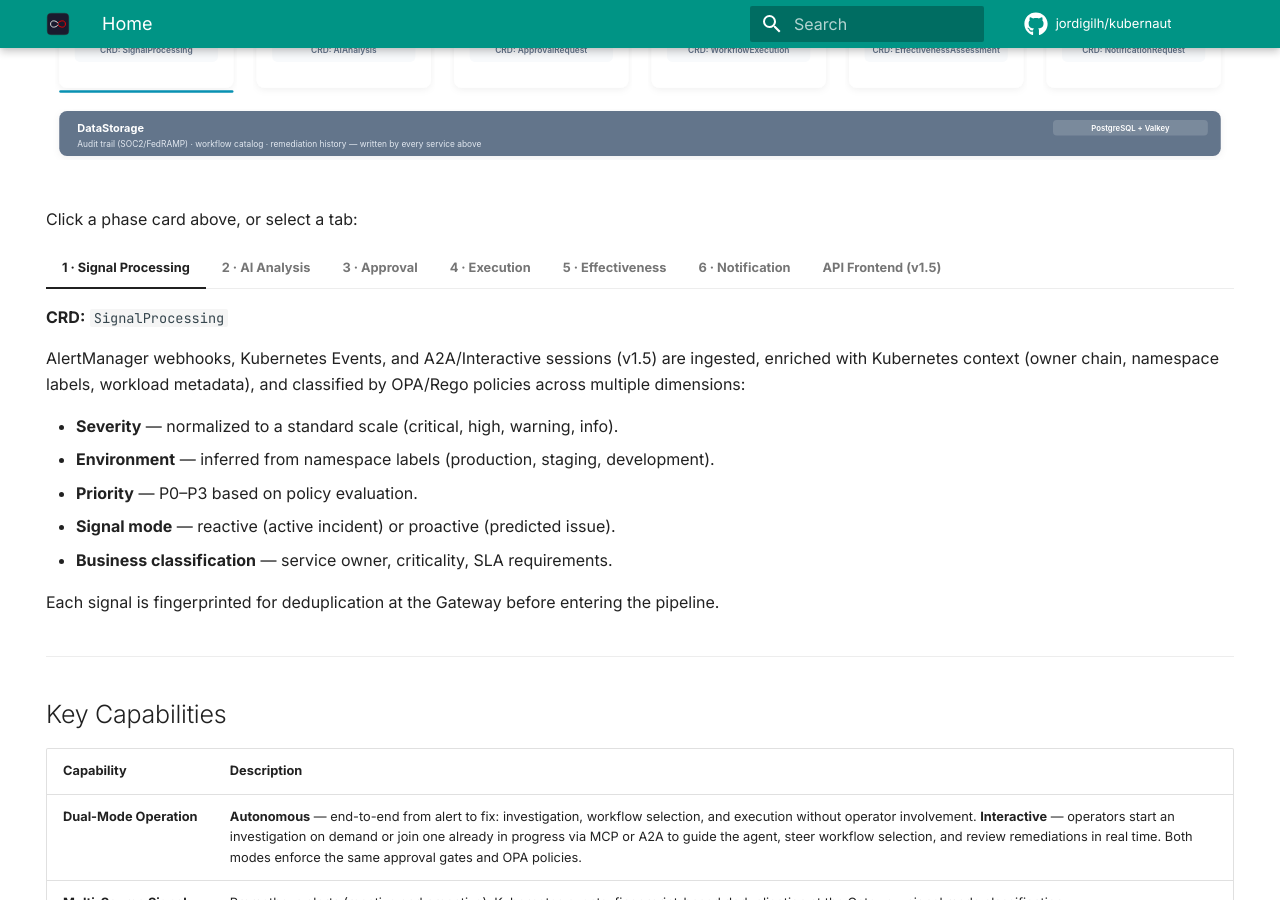
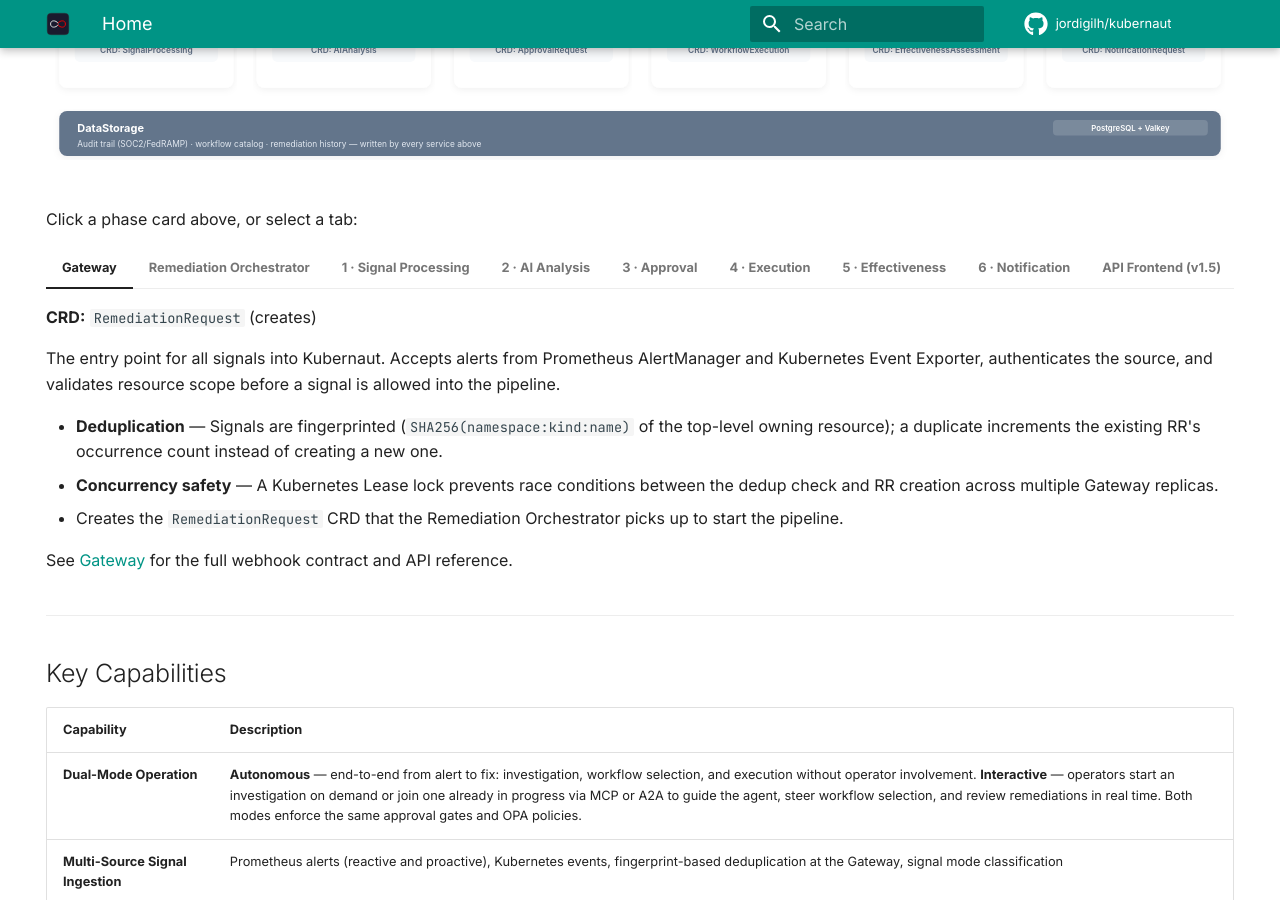
Before and after one commit to jordigilh/kubernaut-docs, an MkDocs documentation site: the page built from docs/index.md, in a window 1280 px wide and 900 px high, scrolled down 1714 px. Built offline with MkDocs 1.6.1 and Material for MkDocs 9.7.7, drawn with Linux system fonts in a browser that asks for light colours; comment, search, counter and statistics services are not loaded; the version menu is left out.

Commit message:
docs(diagram): add Gateway and Remediation Orchestrator tabs for parity
Gateway and Remediation Orchestrator were clickable-looking cards in the
diagram but had no corresponding tab below, unlike every other card
(the 6 phases + API Frontend). Fixed by giving them full parity:

- Inserted two new tabs, 'Gateway' and 'Remediation Orchestrator',
  before '1 . Signal Processing' (matching their position as the
  pipeline's actual entry point and hub)
- Wired both SVG cards with class="phase-card", a data-tab index, a
  phase-indicator bar, and a clickable transparent overlay -- the same
  pattern already used by the other 7 cards
- Renumbered the existing 7 data-tab indices (0-6 -> 2-8) to match the
  new tab position order; verified via grep that all 9 phase-card
  elements now carry sequential, non-overlapping indices 0-8
- Cross-checked the built HTML's <label> order against the SVG's
  data-tab values -- they match exactly (Gateway=0, RO=1, Signal
  Processing=2, ..., API Frontend=8) -- extra.js's activateTab(index)
  does labels[index].click(), so this positional match is what makes
  the click-to-tab sync correct

Gateway and RO tab content grounded in gateway.md (dedup fingerprinting,
Lease-based concurrency safety) and overview.md's documented 6-CRD
creation sequence.

Re-verified with a rendered PNG and mkdocs build --strict.

Co-authored-by: Cursor <cursoragent@cursor.com>

```diff
--- a/docs/index.md
+++ b/docs/index.md
@@ -101,6 +101,32 @@ Kubernaut automates the entire incident response lifecycle through a CRD-native
 </div>
 
 Click a phase card above, or select a tab:
+
+=== "Gateway"
+
+    **CRD:** `RemediationRequest` (creates)
+
+    The entry point for all signals into Kubernaut. Accepts alerts from Prometheus AlertManager and Kubernetes Event Exporter, authenticates the source, and validates resource scope before a signal is allowed into the pipeline.
+
+    - **Deduplication** — Signals are fingerprinted (`SHA256(namespace:kind:name)` of the top-level owning resource); a duplicate increments the existing RR's occurrence count instead of creating a new one.
+    - **Concurrency safety** — A Kubernetes Lease lock prevents race conditions between the dedup check and RR creation across multiple Gateway replicas.
+    - Creates the `RemediationRequest` CRD that the Remediation Orchestrator picks up to start the pipeline.
+
+    See [Gateway](architecture/gateway.md) for the full webhook contract and API reference.
+
+=== "Remediation Orchestrator"
+
+    **CRD:** `RemediationRequest` (watches)
+
+    The central coordinator. Watches `RemediationRequest` CRDs created by Gateway or API Frontend and drives the lifecycle by creating 6 child CRDs in sequence — one per pipeline phase:
+
+    `SignalProcessing` → `AIAnalysis` → `RemediationApprovalRequest` (when needed) → `WorkflowExecution` → `EffectivenessAssessment` → `NotificationRequest`
+
+    - **Sequencing** — Watches every child CRD for status changes and advances the parent RR through its phase state machine as each phase completes.
+    - **Routing** — Timeout enforcement and routing/escalation decisions live here.
+    - Owner references on each child CRD enable cascade deletion when the parent RR is garbage collected.
+
+    See [Remediation Routing](architecture/remediation-routing.md) for the full phase state machine.
 
 === "1 · Signal Processing"
 
```
Also changed, not shown: docs/assets/images/pipeline-phases.svg.
